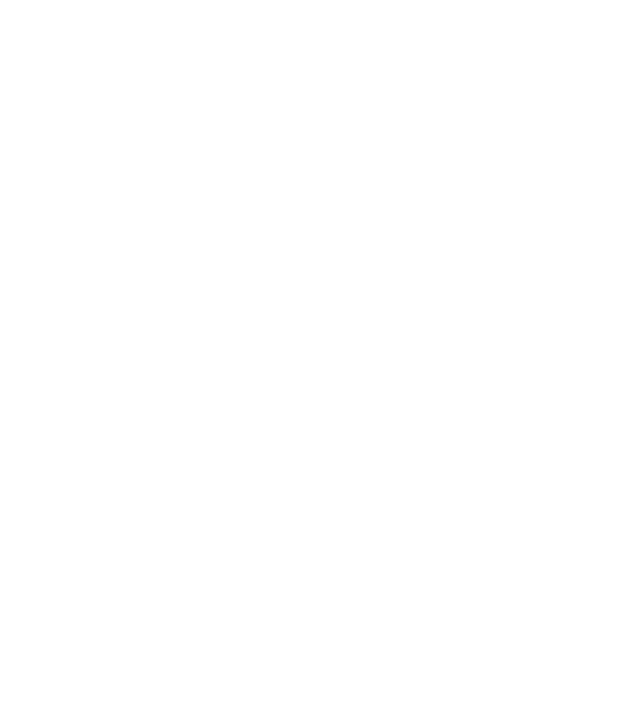
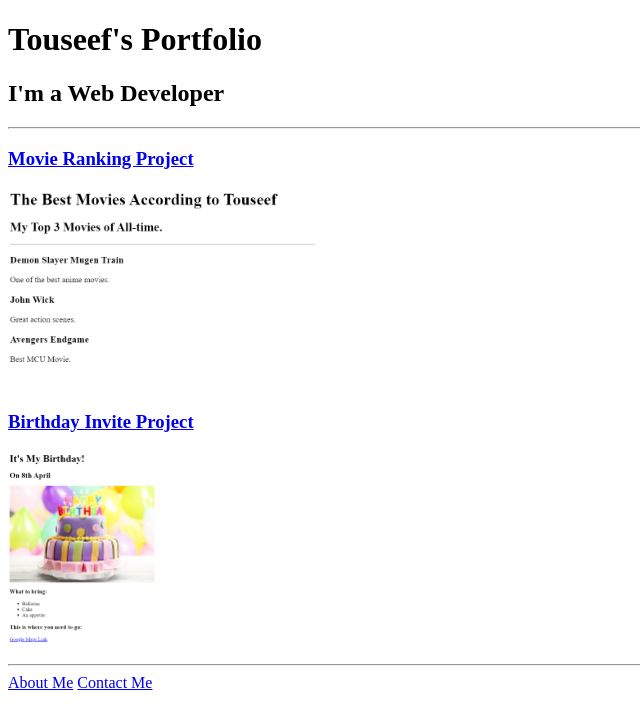
Before and after one commit to Touseef4002/html-portfolio, a plain HTML site: page index.html in a window 1280 px wide. Shown: the whole page, without its empty margins (0-640 px from the left). Drawn offline with Linux system fonts and the light colour scheme.

Commit message:
Update index.html

```diff
--- a/index.html
+++ b/index.html
@@ -1,15 +1,23 @@
-<!-- TODO 1: Create the HTML Boilerplate -->
+<!DOCTYPE html>
+<html lang="en">
+<head>
+    <meta charset="UTF-8">
+    <meta name="viewport" content="width=device-width, initial-scale=1.0">
+    <title>My Portfolio</title>
+</head>
+<body>
+    <h1>Touseef's Portfolio</h1>
+    <h2>I'm a Web Developer</h2>
+    <hr/>
 
-<!-- TODO 2: Add Your previous projects' HTML into the public folder -->
+    <h3><a href = "./public/movie-ranking.html">Movie Ranking Project</a></h3>
+    <img src = "assets/images/movie-ranking.png" height="200">
 
-<!-- TODO 3: Take screenshots of your project previews and add the images to the images folder -->
+    <h3><a href = "./public/birthday-invite.html">Birthday Invite Project</a></h3>
+    <img src = "assets/images/birthday-invite.png" height="200">
+    <hr/>
 
-<!-- TODO 4: Add titles/subtitles etc. -->
-
-<!-- TODO 5: Add a link to the project pages -->
-
-<!-- TODO 6: Add images to show the project previews
-HINT for TODO 6: You can use the height attribute set to 200 to make the image smaller:
-https://developer.mozilla.org/en-US/docs/Web/HTML/Element/img#attr-height -->
-
-<!-- TODO 7: Add the Contact Me and About Me page links -->
+    <a href = "public/about.html">About Me</a>
+    <a href = "public/contact.html">Contact Me</a>
+</body>
+</html>
```
